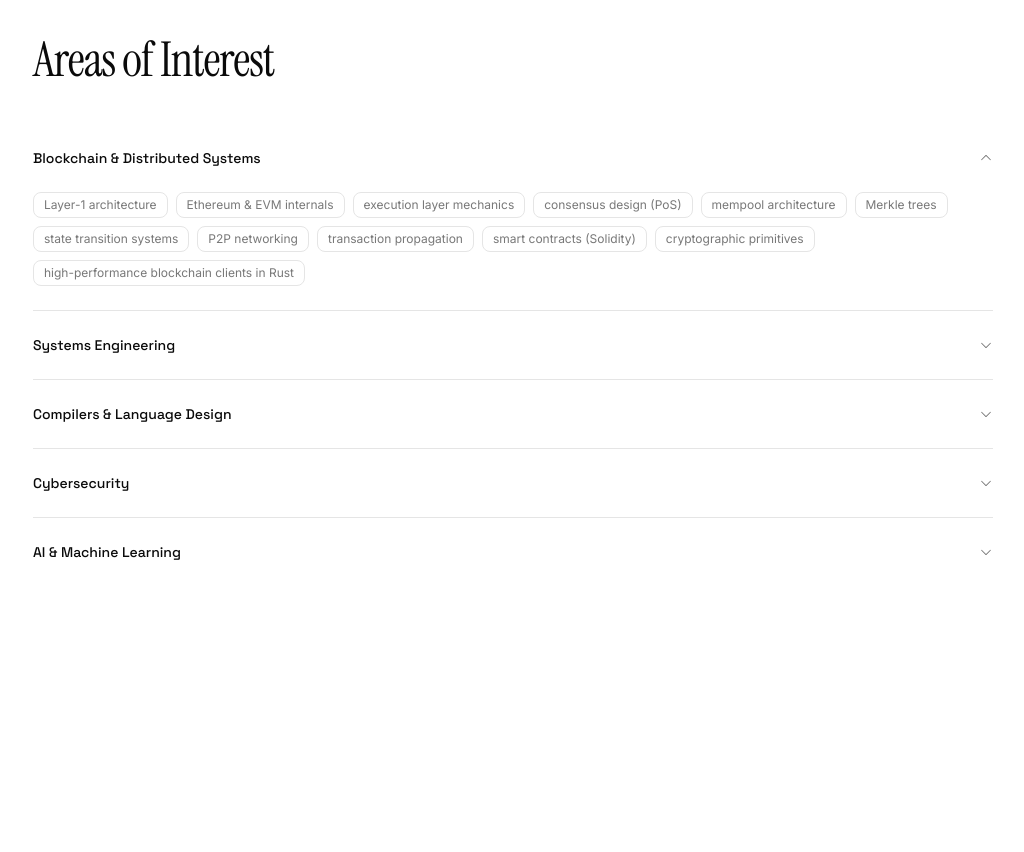
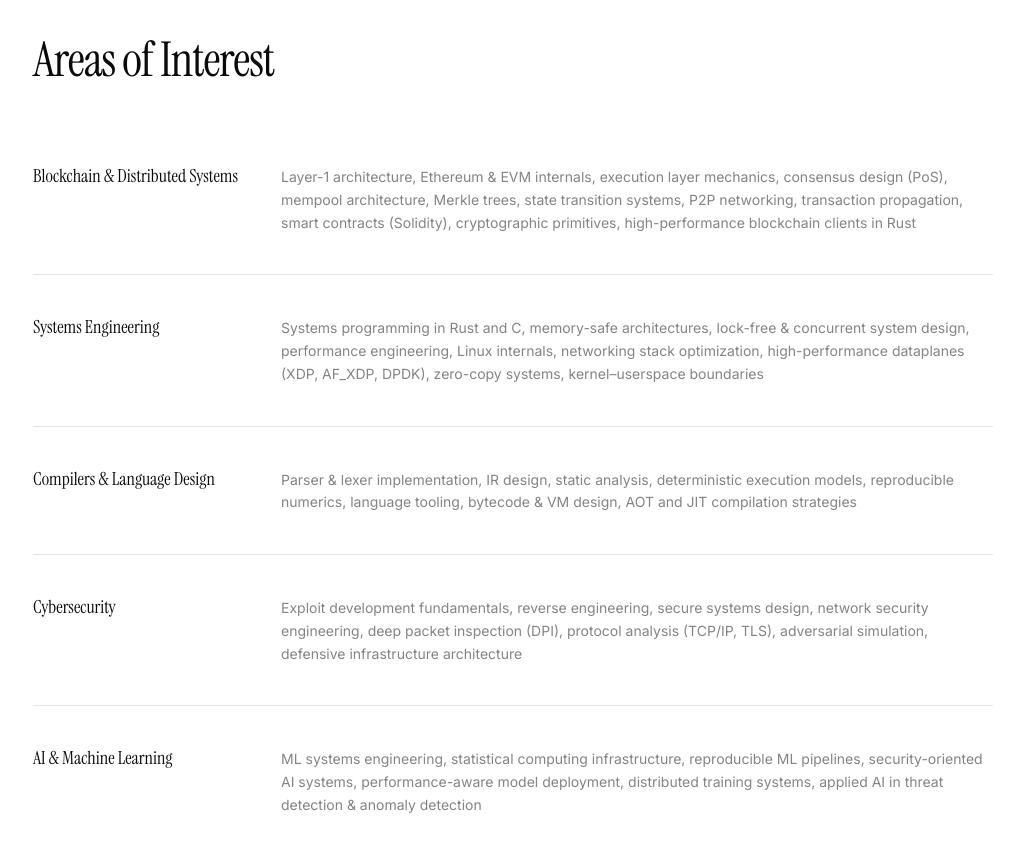
Before and after one commit to rudraditya21/rudraditya21.github.io, a Next.js app: page / in a window 1280 px wide. Shown: the part 2220-3072 px from the top of the page, without its empty margins (239-1263 px from the left). Before the commit the page ends 2902 px from the top, so only its background shows below. Built offline with nearby package versions, Linux system fonts and the light colour scheme.

Commit message:
updated: areas of interest section

```diff
--- a/components/interests.tsx
+++ b/components/interests.tsx
@@ -1,7 +1,6 @@
 'use client'
 
 import { useEffect, useRef, useState } from 'react'
-import { CaretDown } from '@phosphor-icons/react'
 
 const interests = [
   {
@@ -70,94 +69,52 @@ function useInView(threshold = 0.15) {
   return { ref, inView }
 }
 
-function AccordionRow({ item, index, open, onToggle }: { item: typeof interests[0]; index: number; open: boolean; onToggle: () => void }) {
+function InterestRow({ item, index }: { item: typeof interests[0]; index: number }) {
   const { ref, inView } = useInView(0.1)
 
   return (
     <div
       ref={ref as React.RefObject<HTMLDivElement>}
+      className="flex flex-col gap-2 py-8 lg:flex-row lg:gap-10 lg:py-10"
       style={{
         opacity: inView ? 1 : 0,
         transform: inView ? 'translateY(0)' : 'translateY(24px)',
         transition: `opacity 700ms cubic-bezier(0.16, 1, 0.3, 1) ${index * 60}ms, transform 700ms cubic-bezier(0.16, 1, 0.3, 1) ${index * 60}ms`,
       }}
     >
-      <button
-        onClick={onToggle}
-        className="flex w-full items-center justify-between py-6 text-left"
-      >
-        <span
-          className="text-sm font-medium text-foreground"
-          style={{ fontFamily: 'var(--font-space-grotesk)' }}
+      {/* Domain name */}
+      <div className="lg:w-52 lg:shrink-0">
+        <p
+          className="text-lg leading-snug text-foreground"
+          style={{ fontFamily: 'var(--font-instrument-serif)' }}
         >
           {item.domain}
-        </span>
-        <CaretDown
-          size={14}
-          className="shrink-0 text-muted-foreground"
-          style={{
-            transform: open ? 'rotate(180deg)' : 'rotate(0deg)',
-            transition: 'transform 300ms cubic-bezier(0.16, 1, 0.3, 1)',
-          }}
-        />
-      </button>
+        </p>
+      </div>
 
-      {/* CSS grid trick: animates height without JS measurement */}
-      <div
-        style={{
-          display: 'grid',
-          gridTemplateRows: open ? '1fr' : '0fr',
-          transition: 'grid-template-rows 400ms cubic-bezier(0.16, 1, 0.3, 1)',
-        }}
+      {/* Comma-separated areas */}
+      <p
+        className="text-sm leading-relaxed text-foreground/50 lg:pt-0.5"
+        style={{ fontFamily: 'var(--font-inter)' }}
       >
-        <div className="overflow-hidden">
-          <div className="flex flex-wrap gap-2 pb-6">
-            {item.areas.map(area => (
-              <span
-                key={area}
-                className="rounded-md border border-border px-2.5 py-1 text-xs text-foreground/55"
-                style={{ fontFamily: 'var(--font-inter)' }}
-              >
-                {area}
-              </span>
-            ))}
-          </div>
-        </div>
-      </div>
+        {item.areas.join(', ')}
+      </p>
     </div>
   )
 }
 
 export default function Interests() {
-  const [activeIndex, setActiveIndex] = useState<number>(0)
-  const labelRef = useRef<HTMLHeadingElement>(null)
-  const [labelInView, setLabelInView] = useState(false)
-
-  useEffect(() => {
-    const el = labelRef.current
-    if (!el) return
-    const observer = new IntersectionObserver(
-      ([entry]) => {
-        if (entry.isIntersecting) {
-          setLabelInView(true)
-          observer.disconnect()
-        }
-      },
-      { threshold: 0.5 }
-    )
-    observer.observe(el)
-    return () => observer.disconnect()
-  }, [])
+  const { ref, inView } = useInView(0.15)
 
   return (
     <section className="min-h-[90svh] px-12 py-16 md:py-24">
       <h2
-        ref={labelRef}
+        ref={ref as React.RefObject<HTMLHeadingElement>}
         className="mb-10 text-5xl tracking-tight"
         style={{
           fontFamily: 'var(--font-instrument-serif)',
-          opacity: labelInView ? 1 : 0,
-          transform: labelInView ? 'translateY(0)' : 'translateY(20px)',
+          opacity: inView ? 1 : 0,
+          transform: inView ? 'translateY(0)' : 'translateY(20px)',
           transition: 'opacity 700ms cubic-bezier(0.16, 1, 0.3, 1), transform 700ms cubic-bezier(0.16, 1, 0.3, 1)',
         }}
       >
@@ -166,13 +123,7 @@ export default function Interests() {
 
       <div className="divide-y divide-border">
         {interests.map((item, i) => (
-          <AccordionRow
-            key={item.domain}
-            item={item}
-            index={i}
-            open={activeIndex === i}
-            onToggle={() => setActiveIndex(activeIndex === i ? -1 : i)}
-          />
+          <InterestRow key={item.domain} item={item} index={i} />
         ))}
       </div>
     </section>
```
